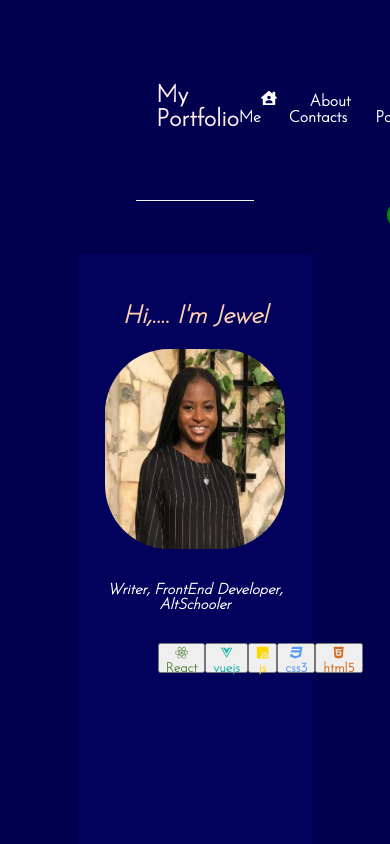
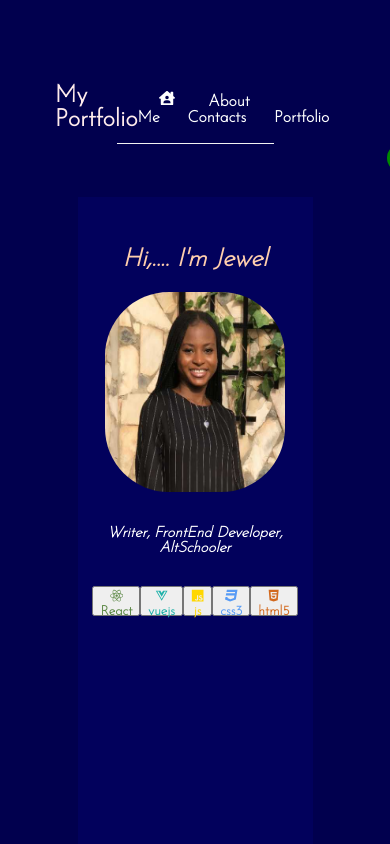
Before and after one commit to Jeweleni/My-Portfolio-, a React (Create React App) app: page / in a window 390 px wide. Shown: the top 844 px of the page. Built offline with nearby package versions, Linux system fonts and the light colour scheme.

Commit message:
new commit

```diff
--- a/src/index.css
+++ b/src/index.css
@@ -36,6 +36,7 @@
     max-width: 600px;
     margin: 0 auto;
     margin-top: -400px;
+    justify-content: center;
   }
   #light .navbar{
     border-bottom: 1px solid #031684;
@@ -286,8 +287,9 @@
 .skills {
   display: flex;
   align-items: center;
-  margin-left: 60px;
-
+  margin-left: 0px;
+  justify-content: center;
+  position: relative;
 
 }
 .react {
@@ -494,7 +496,7 @@
 
 @media only screen and (max-width: 400px) {
   .navbar{
-    width: 20%;
-    height: 10%;
+    width: 30%;
+    height: 2%;
   }
 }
```
